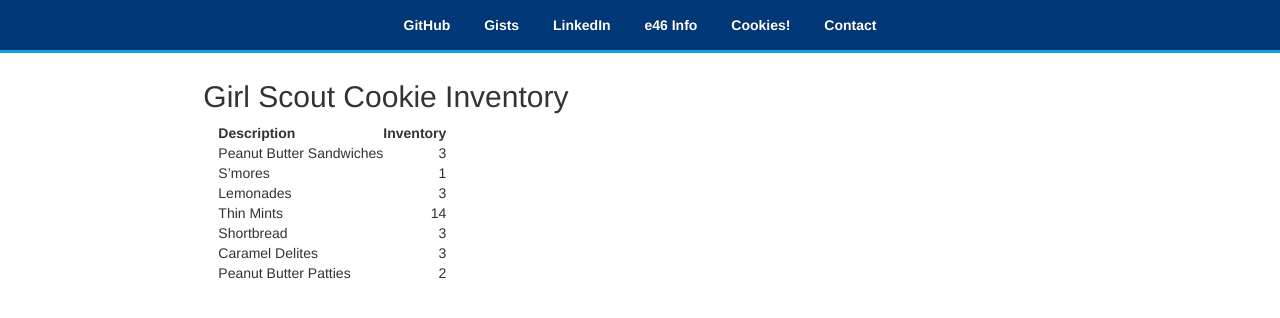
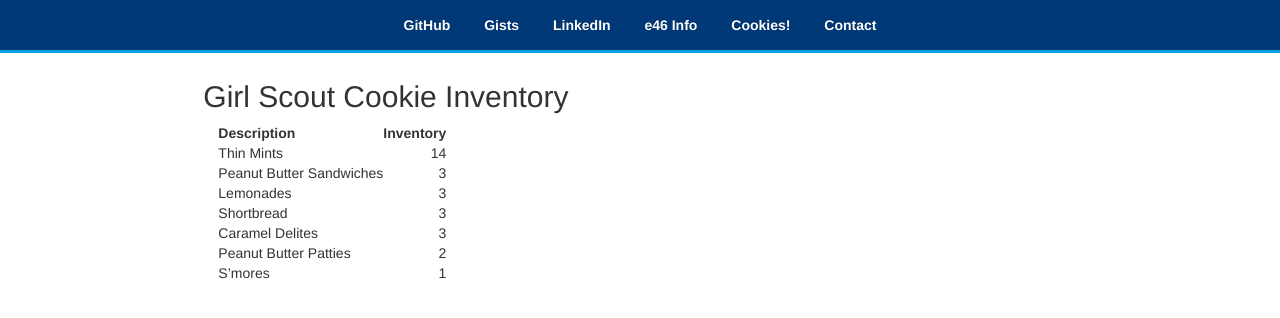
Before and after one commit to rpunt/rpunt.github.io, a Jekyll site: the page built from cookies/index.md, in a window 1280 px wide. Shown: the top 318 px of the page. Built offline with Jekyll 4.4.1, drawn with Linux system fonts in a browser that asks for light colours; nearby versions of some CDN libraries.

Commit message:
reorder inventory

```diff
--- a/cookies/index.md
+++ b/cookies/index.md
@@ -4,10 +4,10 @@ layout: cookies
 
 | Description              |  Inventory |
 | -------------------------| ---------: |
+| Thin Mints               |         14 |
 | Peanut Butter Sandwiches |          3 |
-| S'mores                  |          1 |
 | Lemonades                |          3 |
-| Thin Mints               |         14 |
 | Shortbread               |          3 |
 | Caramel Delites          |          3 |
 | Peanut Butter Patties    |          2 |
+| S'mores                  |          1 |
```
